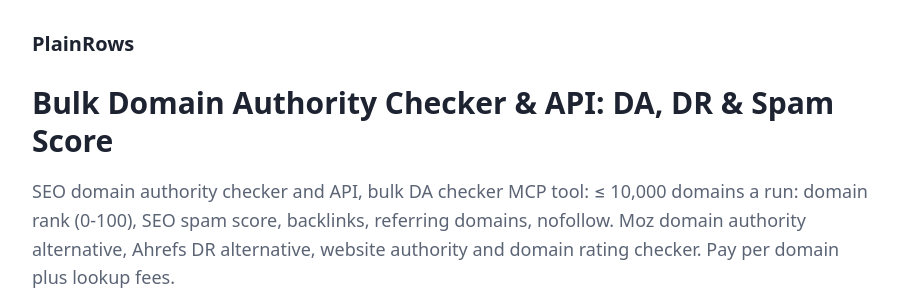
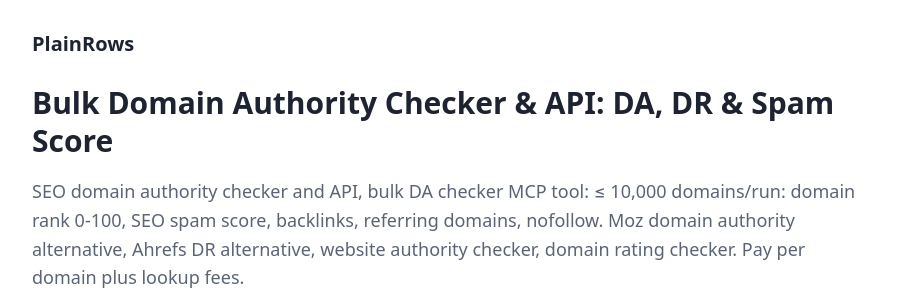
Before and after one commit to NadaHo/plainrows, a plain HTML site: page domain-authority-checker/index.html in a window 1280 px wide. Shown: the top 307 px of the page, without its empty margins (188-1086 px from the left). Drawn offline with Linux system fonts and the light colour scheme; grey boxes are pictures that could not be loaded.

Commit message:
domain-authority-checker: description fix

```diff
--- a/domain-authority-checker/index.html
+++ b/domain-authority-checker/index.html
@@ -1,11 +1,11 @@
 <!doctype html>
 <html lang="en"><head><meta charset="utf-8"><meta name="viewport" content="width=device-width,initial-scale=1">
-<title>Bulk Domain Authority Checker &amp; API: DA, DR &amp; Spam Score | PlainRows</title><meta name="description" content="SEO domain authority checker and API, bulk DA checker MCP tool: ≤ 10,000 domains a run: domain rank (0-100), SEO spam score, backlinks, referring domains, nofol">
+<title>Bulk Domain Authority Checker &amp; API: DA, DR &amp; Spam Score | PlainRows</title><meta name="description" content="SEO domain authority checker and API, bulk DA checker MCP tool: ≤ 10,000 domains/run: domain rank 0-100, SEO spam score, backlinks, referring domains, nofollow.">
 <link rel="canonical" href="https://nadaho.github.io/plainrows/domain-authority-checker/"><link rel="stylesheet" href="../style.css">
 </head><body><header><a class="brand" href="../">PlainRows</a></header>
 <main>
 <h1>Bulk Domain Authority Checker &amp; API: DA, DR &amp; Spam Score</h1>
-<p class="lead">SEO domain authority checker and API, bulk DA checker MCP tool: ≤ 10,000 domains a run: domain rank (0-100), SEO spam score, backlinks, referring domains, nofollow. Moz domain authority alternative, Ahrefs DR alternative, website authority and domain rating checker. Pay per domain plus lookup fees.</p>
+<p class="lead">SEO domain authority checker and API, bulk DA checker MCP tool: ≤ 10,000 domains/run: domain rank 0-100, SEO spam score, backlinks, referring domains, nofollow. Moz domain authority alternative, Ahrefs DR alternative, website authority checker, domain rating checker. Pay per domain plus lookup fees.</p>
 <p><a class="btn" href="https://apify.com/plainrows/domain-authority-checker">Try it on Apify</a> &nbsp; <img src="https://apify.com/actor-badge?actor=plainrows/domain-authority-checker" alt="Actor status"></p>
 <h2>Typical uses</h2><ul><li>Link building and outreach: sort a prospect list by authority and drop spammy sites before you pitch them ([free n8n template](https://nadaho.github.io/plainrows/templates/link-prospects-authority-sheets.json): Google Sheets list in, keep / check / skip verdict out).</li><li>Guest post and PR vetting: check the referring domains and spam score of sites selling links or placements.</li><li>Expired domain and domain investing research: screen thousands of domains in one run.</li><li>Competitor and market mapping: compare the backlink strength of every site in a niche.</li><li>Automations and AI agents: enrich a Google Sheet, CRM or agent workflow with authority metrics.</li></ul>
 <h2>Ready-to-run examples</h2><ul><li><a href="https://apify.com/plainrows/domain-authority-checker/examples/domain-authority-checker-bulk-domain-authority">Bulk check domain authority and spam score</a>: Check domain rank (0-100), spam score, backlinks and referring domains for a list of websites in one run.</li><li><a href="https://apify.com/plainrows/domain-authority-checker/examples/domain-authority-checker-rank-only-cheap">Domain rank for a large list of websites</a>: Get only the domain rank of thousands of domains, the cheapest way to sort a lead or outreach list by authority.</li></ul>
```
Also changed, not shown: llms.txt, 1 other file.
